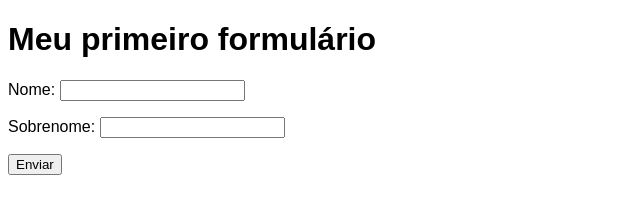
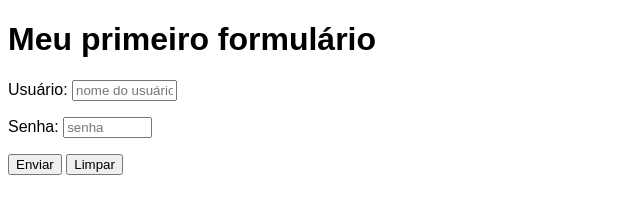
Before and after one commit to leticialiebscher/HTML-e-CSS, a plain HTML site: page ex025/form001.html in a window 1280 px wide. Shown: the whole page, without its empty margins (0-640 px from the left). Drawn offline with Linux system fonts and the light colour scheme.

Commit message:
Update form001.html

```diff
--- a/ex025/form001.html
+++ b/ex025/form001.html
@@ -11,16 +11,20 @@
     </style>
 </head>
 <body>
+     <!-- Hey, what?s up? -->
     <h1>Meu primeiro formulário</h1>
-    <form action="cadastro.php" autocomplete="off">
+    <form action="cadastro.php" method="post" autocomplete="on">
         <p>
-            <label for="inome">Nome:</label> <input type="text" name="nome" id="inome">
+            <label for="iusu">Usuário:</label>
+            <input type="text" name="usu" id="iusu" required minlength="5" maxlength="15" size="10" placeholder="nome do usuário" autocomplete="username">
         </p>
         <p>
-            <label for="isobrenome">Sobrenome:</label> <input type="text" name="sobrenome" id="isobrenome">
+            <label for="isen">Senha:</label>
+            <input type="password" name="sen" id="isen" required minlength="8" maxlength="20" size="8" placeholder="senha" autocomplete="current-password">
         </p>
         <p>
             <input type="submit" value="Enviar">
+            <input type="reset" value="Limpar">
         </p>
     </form>
 </body>
```
